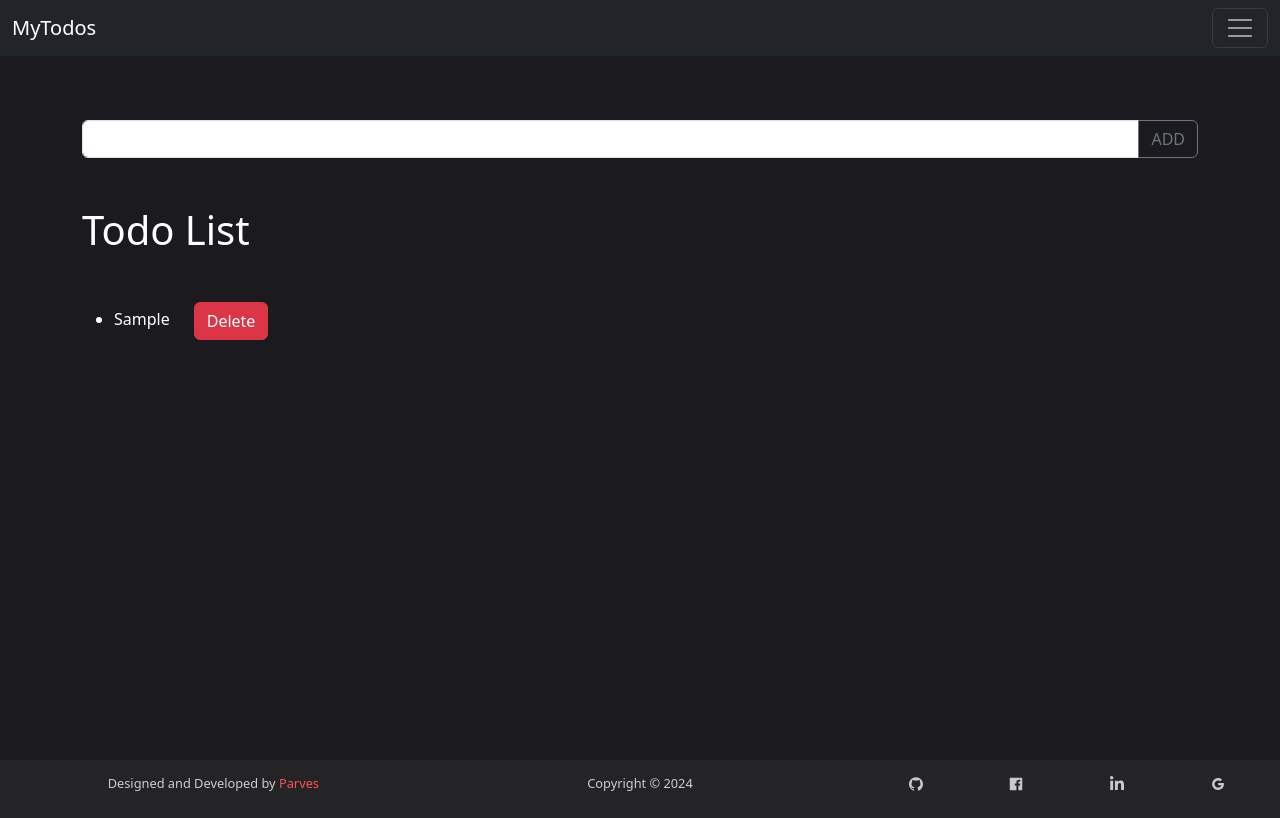
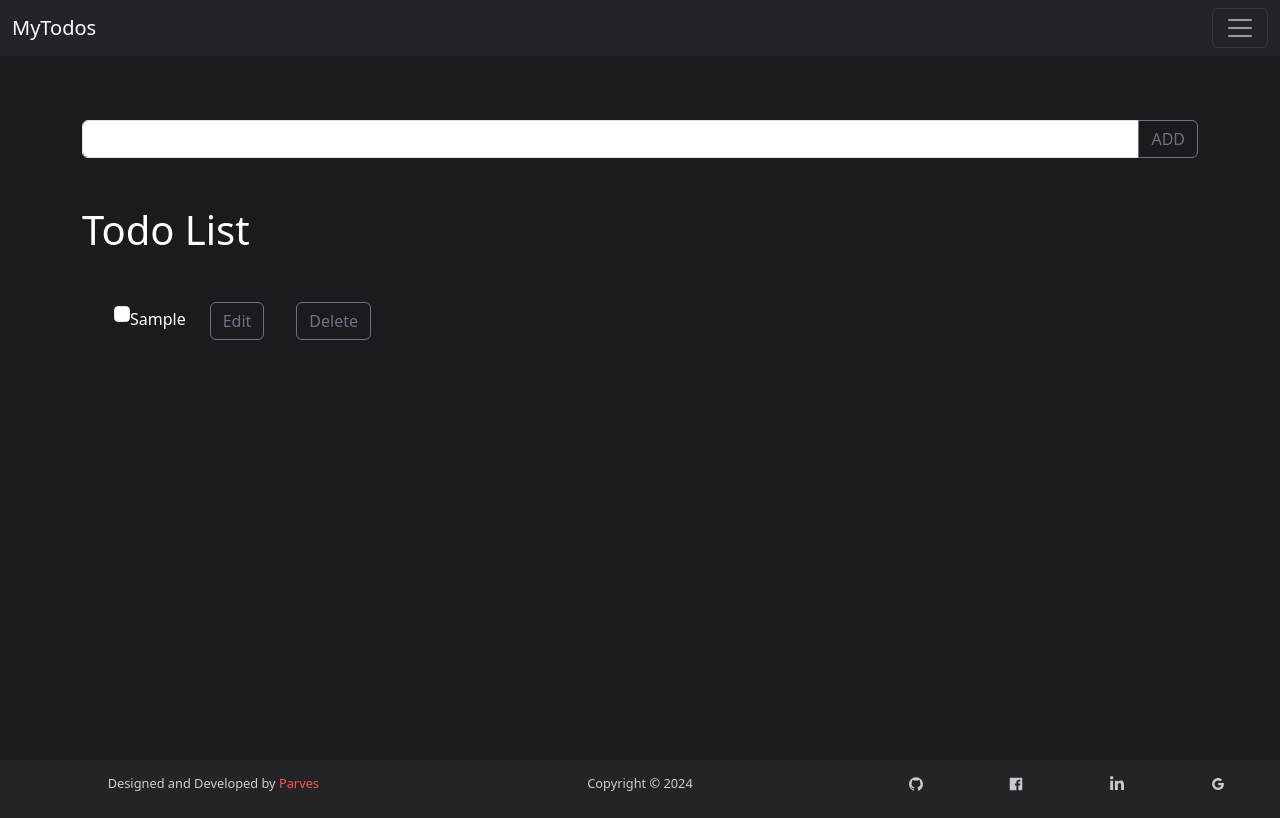
Before and after one commit to MDPerrfan/MyTodos-React, a React (Vite) app: page / in a window 1280 px wide. Both pictures are taken after typing "Sample" into the empty fields and a click on the button "ADD". Built offline with nearby package versions, Linux system fonts and the light colour scheme.

Commit message:
Added checkbox for completed task re-arranged the code and fixed some issues

```diff
--- a/src/Componenst/Todo.jsx
+++ b/src/Componenst/Todo.jsx
@@ -1,46 +1,90 @@
-import { useState } from 'react';
+import React, { useState } from 'react';
+import { v4 as uuidv4 } from 'uuid';
 
 function Todo() {
   const [todos, setTodos] = useState([]);
   const [inputValue, setInputValue] = useState('');
 
-  const handleOnchange = event => {
+  const handleOnChange = event => {
     setInputValue(event.target.value);
   };
-  const handleAddtodo = () => {
+
+  const handleAddTodo = () => {
     if (inputValue.trim() !== '') {
-      setTodos([...todos, inputValue]);
+      setTodos([...todos, { id: uuidv4(), task: inputValue, isCompleted: false }]);
     }
     setInputValue('');
   };
-  const handleDelete = index => {
-    let newTodo = todos.filter((_, i) => i !== index);
-    setTodos(newTodo);
+
+  const handleDelete = id => {
+    setTodos(todos.filter(todo => todo.id !== id));
   };
+
+  const handleEdit = id => {
+    // Logic for editing a todo item
+  };
+
+  const handleCheckbox = id => {
+    setTodos(
+      todos.map(todo =>
+        todo.id === id ? { ...todo, isCompleted: !todo.isCompleted } : todo
+      )
+    );
+  };
+
   return (
-    <>
     <div className="container todo-section">
-    <div class="input-group mb-3">
-      <input type="text"value={inputValue} className="form-control"  aria-describedby="button-addon2"onChange={handleOnchange}/>
-      <button class="btn btn-outline-secondary" type="button" id="button-addon2"onClick={handleAddtodo}>ADD</button>
+      <div className="input-group mb-3">
+        <input
+          type="text"
+          value={inputValue}
+          className="form-control"
+          aria-describedby="button-addon2"
+          onChange={handleOnChange}
+        />
+        <button
+          className="btn btn-outline-secondary"
+          type="button"
+          id="button-addon2"
+          onClick={handleAddTodo}
+        >
+          ADD
+        </button>
       </div>
-      <h1 className='my-5'>Todo List</h1>
-      <ul>
+      <h1 className="my-5">Todo List</h1>
+      <ul style={{listStyleType:"none"}}>
         {todos.length === 0 ? (
-            <div className="mssg">
-              <h4 style={{color:"red"}}>No todos</h4>
+          <div className="">
+            <h4 style={{ color: 'red' }}>No todos</h4>
           </div>
         ) : (
-            todos.map((todo, index) => (
-              <li key={index}>
-                {todo}
-                <button className="btn btn-danger mx-4" onClick={() => handleDelete(index)}>Delete</button>
+          todos.map(todo => (
+            <li className=""style={{textDecoration:todo.isCompleted?"line-through":""}} key={todo.id}>
+              <input
+                className="form-check-input"
+                onChange={() => handleCheckbox(todo.id)}
+                type="checkbox"
+                checked={todo.isCompleted}
+              />
+              {todo.task}
+              <button
+                className="btn btn-outline-secondary mx-4"
+                onClick={() => handleEdit(todo.id)}
+              >
+                Edit
+              </button>
+              <button
+                className="btn btn-outline-secondary mx-2"
+                onClick={() => handleDelete(todo.id)}
+              >
+                Delete
+              </button>
             </li>
           ))
         )}
       </ul>
     </div>
-    </>
   );
 }
+
 export default Todo;
```
Lines whose indentation alone changed are shown as unchanged.
